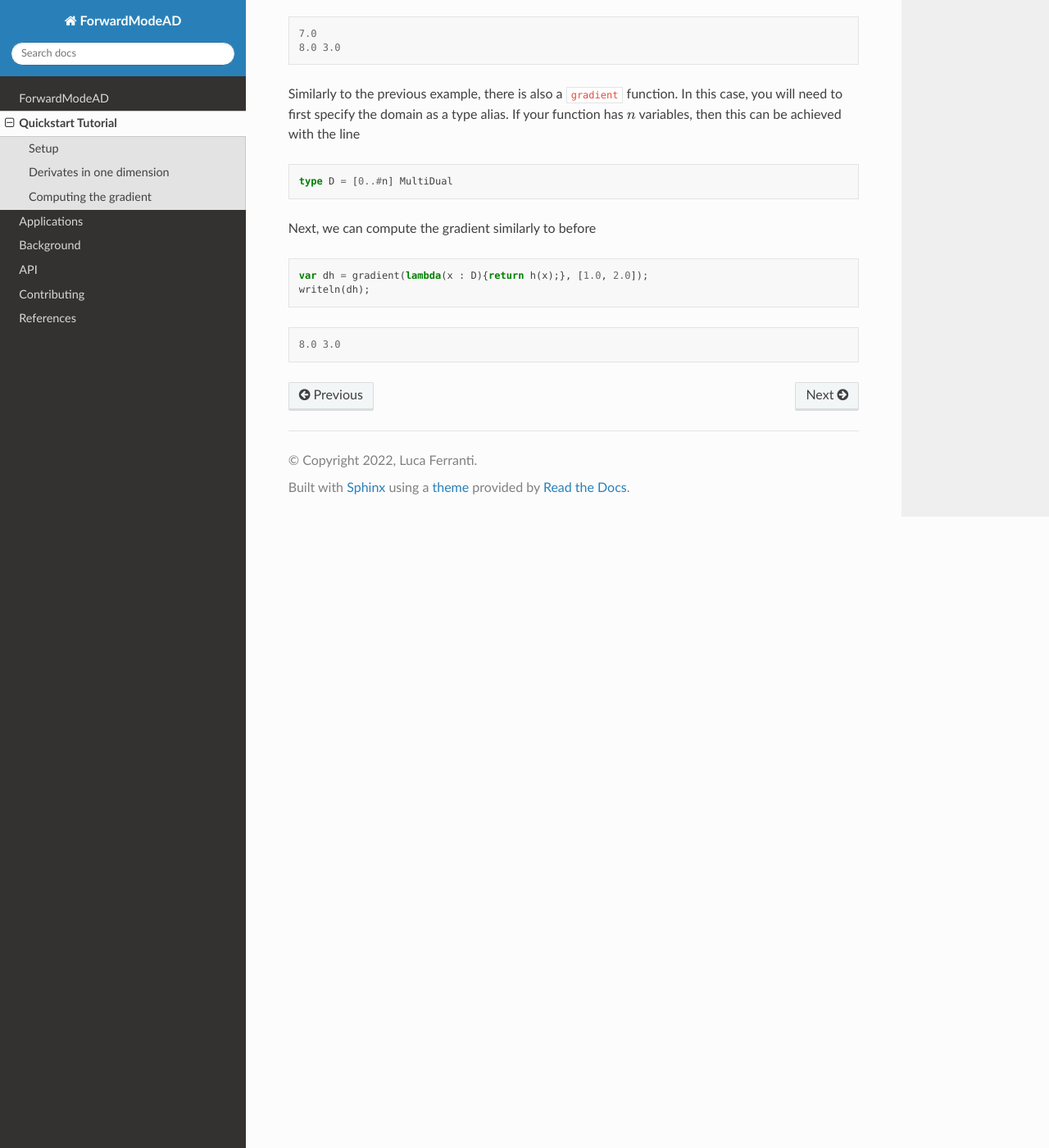
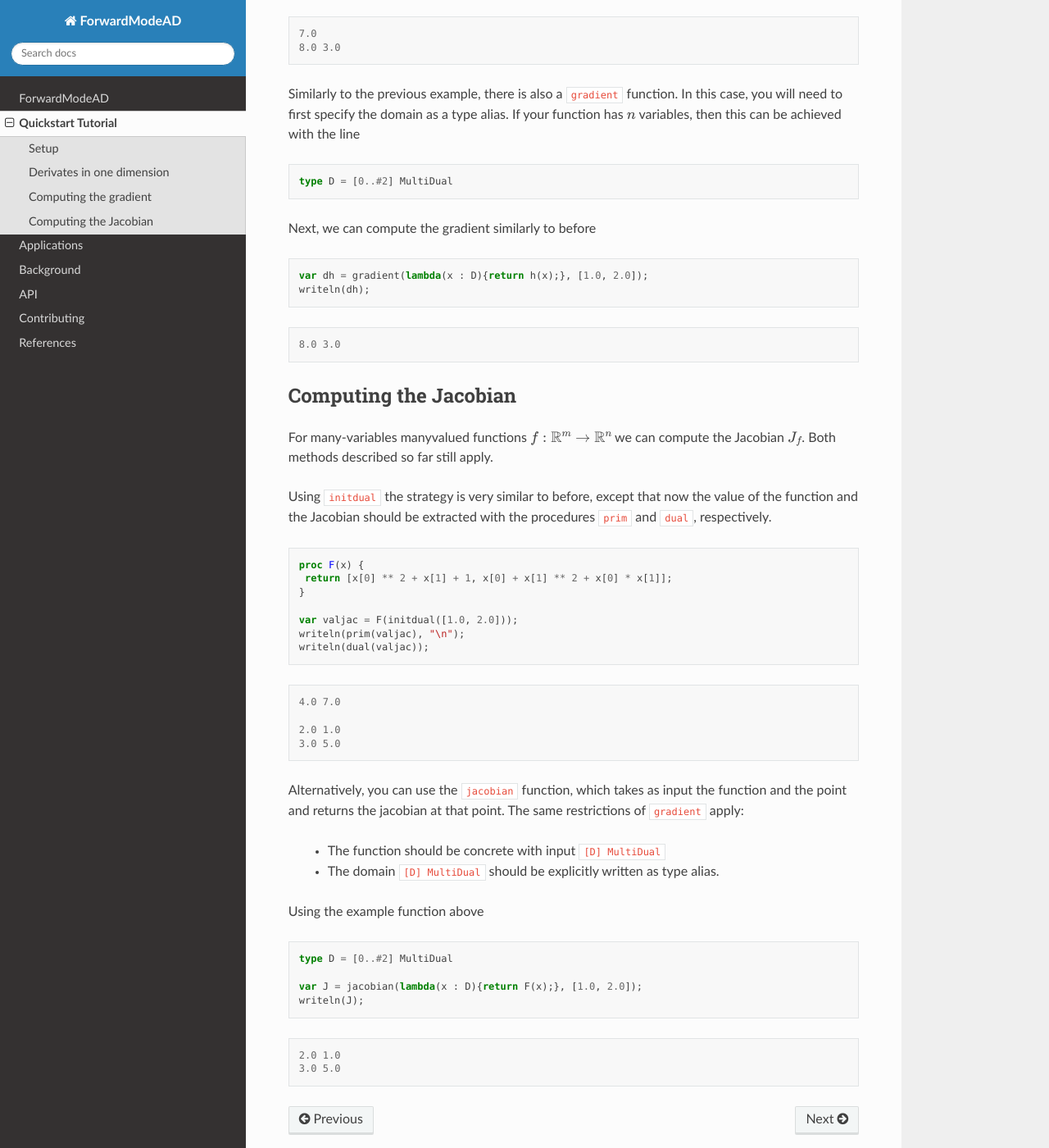
Before and after one commit to lucaferranti/ForwardModeAD, a Sphinx documentation site: the page built from docs/source/tutorial.rst, in a window 1280 px wide and 1400 px high, scrolled down 2021 px. Shown: the whole window at 82% size. Built offline with Sphinx 7.4.7 and the Read the Docs theme 2.0.0, drawn with Linux system fonts in a browser that asks for light colours.

Commit message:
add jacobian computation to tutorial

```diff
--- a/docs/source/index.rst
+++ b/docs/source/index.rst
@@ -4,7 +4,7 @@ ForwardModeAD
 **NOTE**: project at early stages, everything can change overnight!
 
 `ForwardModeAD <https://github.com/lucaferranti/ForwardModeAD>`_ is a lightweight library for forward-mode automatic differentiation using dual numbers and functions overloading.
-It can compute the derivative and gradient of any function, as long as it is written as a combination of :ref:`overloaded functions <overloaded>`.
+It can compute the derivative, gradient and jacobian of any function, as long as it is written as a combination of :ref:`overloaded functions <overloaded>`.
 
 As a showcase, in a few lines we can implement the Newton method for root finding.
 
--- a/docs/source/tutorial.rst
+++ b/docs/source/tutorial.rst
@@ -101,7 +101,7 @@ If your function has :math:`n` variables, then this can be achieved with the lin
 
 .. code-block:: chapel
 
-    type D = [0..#n] MultiDual
+    type D = [0..#2] MultiDual
 
 Next, we can compute the gradient similarly to before
 
@@ -113,3 +113,47 @@ Next, we can compute the gradient similarly to before
 .. code-block::
 
     8.0 3.0
+
+Computing the Jacobian
+**********************
+
+For many-variables manyvalued functions :math:`f:\mathbb{R}^m\rightarrow\mathbb{R}^n` we can compute the Jacobian :math:`J_f`. Both methods described so far still apply.
+
+Using ``initdual`` the strategy is very similar to before, except that now the value of the function and the Jacobian should be extracted with the procedures ``prim`` and ``dual``, respectively.
+
+.. code-block:: chapel
+
+   proc F(x) {
+    return [x[0] ** 2 + x[1] + 1, x[0] + x[1] ** 2 + x[0] * x[1]];
+   }
+
+   var valjac = F(initdual([1.0, 2.0]));
+   writeln(prim(valjac), "\n");
+   writeln(dual(valjac));
+
+.. code-block::
+
+    4.0 7.0
+
+    2.0 1.0
+    3.0 5.0
+
+Alternatively, you can use the ``jacobian`` function, which takes as input the function and the point and returns the jacobian at that point.
+The same restrictions of ``gradient`` apply:
+
+  - The function should be concrete with input ``[D] MultiDual``
+  - The domain ``[D] MultiDual`` should be explicitly written as type alias.
+
+Using the example function above
+
+.. code-block:: chapel
+
+    type D = [0..#2] MultiDual
+
+    var J = jacobian(lambda(x : D){return F(x);}, [1.0, 2.0]);
+    writeln(J);
+
+.. code-block::
+
+    2.0 1.0
+    3.0 5.0
```
Also changed, not shown: README.md (+1 -1 lines), 2 other files.
